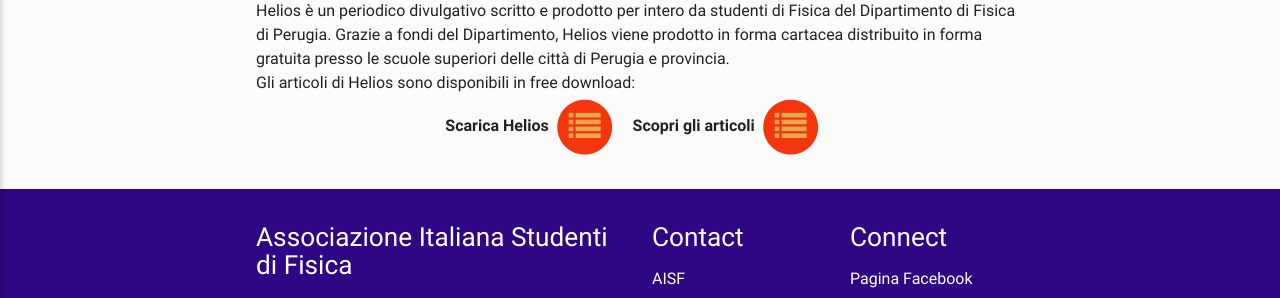
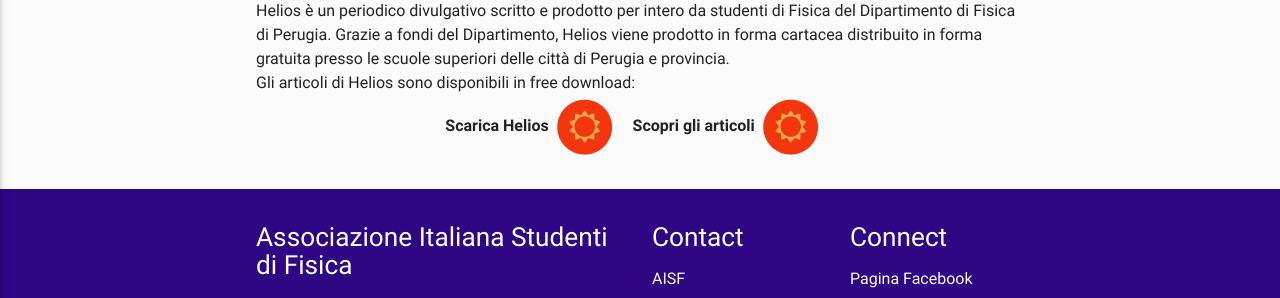
Before and after one commit to ai-sf/aisf_perugia, a Jekyll site: the page built from Helios.html, in a window 1280 px wide. Shown: the part 586-884 px from the top of the page. Built offline with Jekyll 4.4.1, drawn with Linux system fonts in a browser that asks for light colours; nearby versions of some CDN libraries.

Commit message:
Update Helios.html

```diff
--- a/Helios.html
+++ b/Helios.html
@@ -28,7 +28,7 @@
         <a href="/perugia/Download">
           <span class="fa-stack fa-2x">
             <i class="fa fa-circle fa-stack-2x text-primary" style="color:rgb(244, 54, 14)"></i>
-            <i class="fa fa-list  fa-stack-1x fa-inverse" aria-hidden="true"></i>
+            <i class="fa fa-sun-o  fa-stack-1x fa-inverse" aria-hidden="true"></i>
           </span>&nbsp; &nbsp;
         </a>
 
@@ -36,7 +36,7 @@
               <a href="/perugia/Articoli">
                 <span class="fa-stack fa-2x">
                   <i class="fa fa-circle fa-stack-2x text-primary" style="color:rgb(244, 54, 14)"></i>
-                  <i class="fa fa-list fa-stack-1x fa-inverse" aria-hidden="true"></i>
+                    <i class="fa fa-sun-o  fa-stack-1x fa-inverse" aria-hidden="true"></i>
                 </span>&nbsp; &nbsp;
               </a>
 
```
